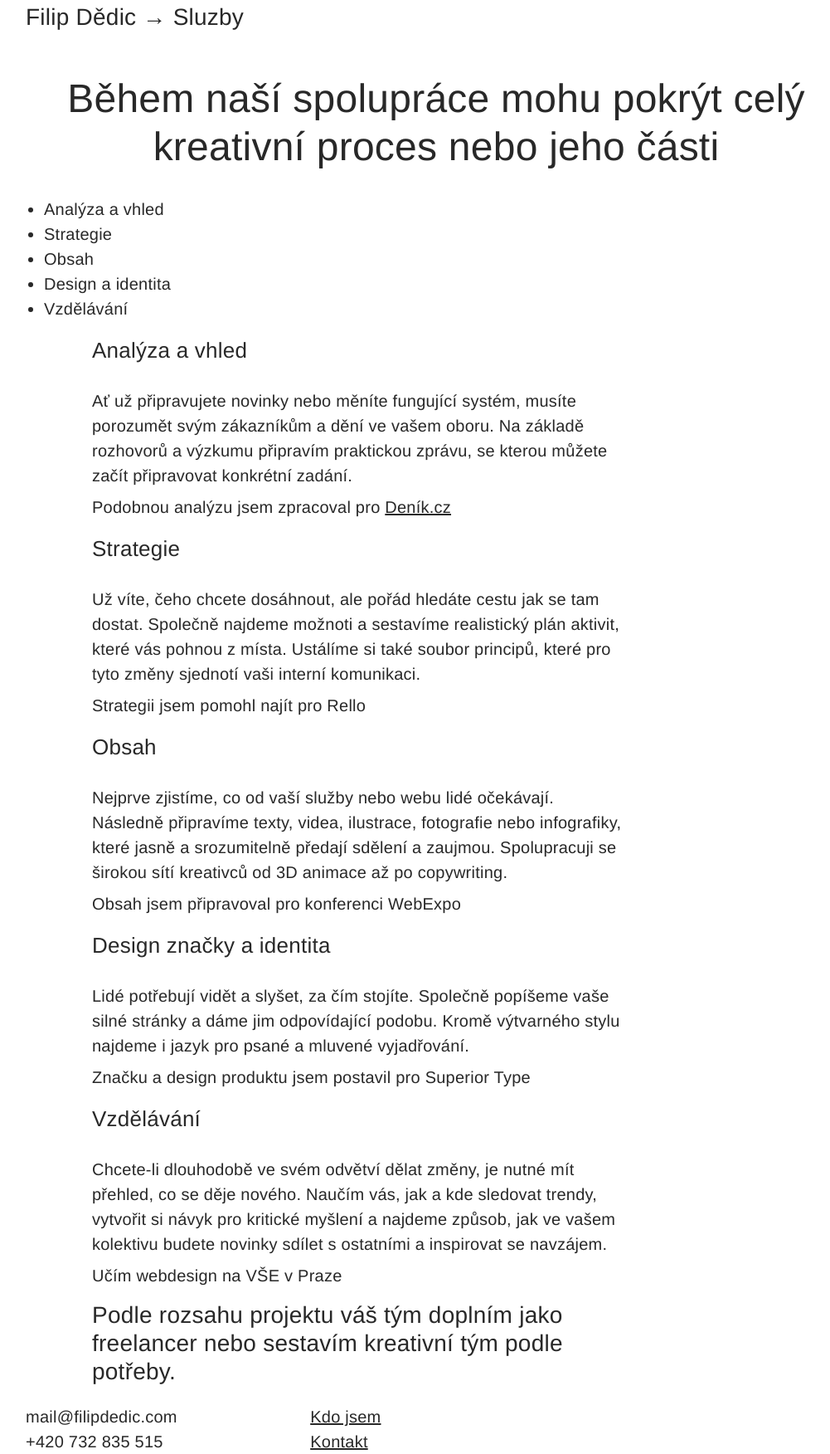
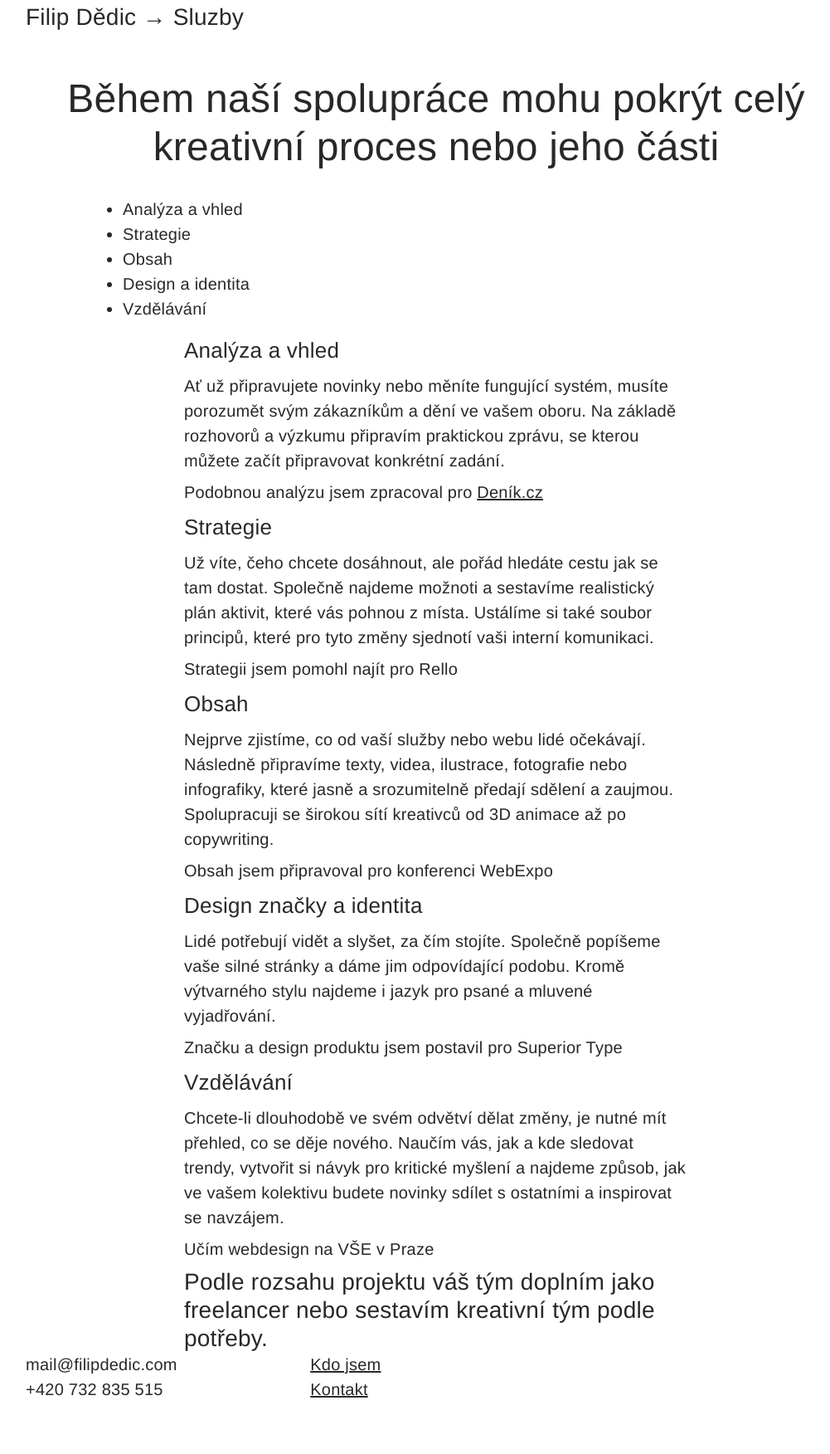
Before and after one commit to fdedic/fdedic.github.io, a Jekyll site: the page built from sluzby.md, in a window 1280 px wide. Shown: the whole page at 83% size, without its empty margins (114-1115 px from the left). Built offline with Jekyll 4.4.1, drawn with Linux system fonts in a browser that asks for light colours; nearby versions of some CDN libraries; after the commit the page ends 1689 px from its top, so only the background shows below that.

Commit message:
Update style.css

```diff
--- a/assets/css/style.css
+++ b/assets/css/style.css
@@ -145,8 +145,9 @@ h1 {
   p,
   address {
     margin-top: 1rem;
-    padding: 0 5rem;
+    padding: 0 6rem;
     max-width: 800px;
+    margin: 0 auto;
     font-weight: 400;
 }
   }
```
